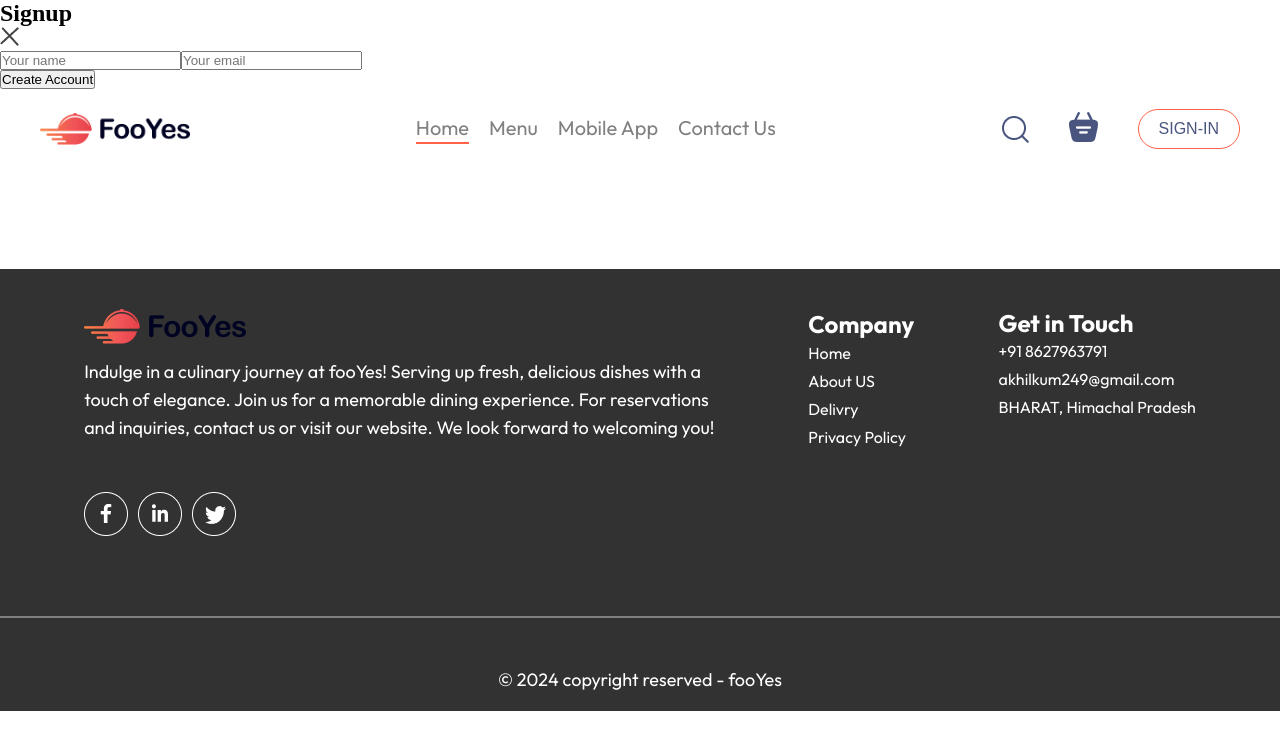
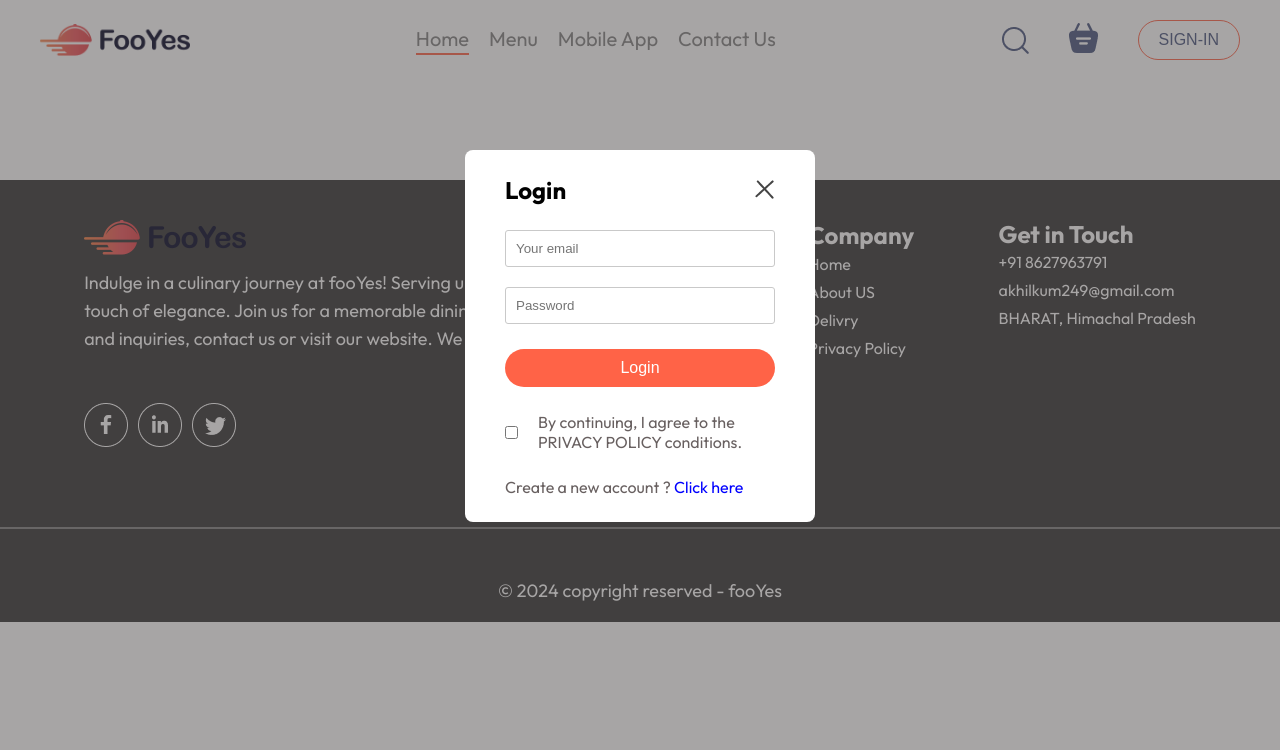
Before and after one commit to RenneManny/foo-yes, a React (Vite) app: page /order in a window 1280 px wide. Both pictures are taken after a click on the button "SIGN-IN". Shown: the top 750 px of the page. Built offline with nearby package versions, Linux system fonts and the light colour scheme.

Commit message:
form:added

```diff
--- a/src/App.jsx
+++ b/src/App.jsx
@@ -7,10 +7,10 @@ import Order from "./Pages/Orders/Order";
 import Footer from "./components/Footer/Footer";
 import Login from "./components/Login/Login";
 const App = () => {
-  const[login,setLogin]=useState(false)
+  const [login, setLogin] = useState(false);
   return (
     <>
-    {login?<Login showLogin={setLogin}/>:<></>}
+      {login ? <Login showLogin={setLogin} /> : <></>}
       <div className="app">
         <Navbar setLogin={setLogin} />
         <Routes>
--- a/src/components/Login/Login.css
+++ b/src/components/Login/Login.css
@@ -0,0 +1,71 @@
+.login {
+    position: absolute;
+    z-index: 1;
+    width: 100%;
+    height: 100%;
+    background-color: rgb(80, 76, 76, 0.5);
+    /* display: flex; */
+}
+
+.login-container {
+    /* align-items: center; */
+    width: 350px;
+    margin: 150px auto;
+    color: rgb(104, 96, 96);
+    background-color: white;
+    display: flex;
+    flex-direction: column;
+    gap: 25px;
+    padding: 25px 40px;
+    border-radius: 8px;
+    font-family: outfit;
+    font-size: 16px;
+    animation: fadeIn 0.8s;
+}
+
+.login-title {
+    /* text-align: center; */
+    display: flex;
+    align-items: center;
+    justify-content: space-between;
+    color: black;
+}
+
+.login-title img {
+    width: 20px;
+    cursor: pointer;
+}
+
+.inputs {
+    display: flex;
+    flex-direction: column;
+    gap: 20px;
+}
+
+.inputs input {
+    outline: none;
+    border: 1px solid #c9c9c9;
+    padding: 10px;
+    border-radius: 3px;
+}
+
+.login button {
+    background-color: transparent;
+    background-color: tomato;
+    font-size: 16px;
+    color: white;
+    border: none;
+    padding: 10px 20px;
+    border-radius: 50px;
+    cursor: pointer;
+}
+
+.login-condition {
+    display: flex;
+    gap: 20px;
+    align-items: center;
+}
+
+span {
+    color: blue;
+}
--- a/src/components/Login/Login.jsx
+++ b/src/components/Login/Login.jsx
@@ -1,27 +1,58 @@
-import React, { useState } from 'react'
-import "./Login.css"
-import { assets } from '../../assets/assets'
-function Login({showLogin}) {
-    const [currentState,useCurrentState]=useState("Signup")
+import React, { useState } from "react";
+import "./Login.css";
+import { assets } from "../../assets/assets";
+function Login({ showLogin }) {
+  const [currentState, setCurrentState] = useState("Login");
   return (
     <>
       <div className="login">
-        <form action="" className='login-container'>
-            <div className="login-title">
-                <h2>
-                {currentState}
-                </h2>
-                <img onClick={()=>showLogin(false)} src={assets.cross_icon} alt="" />
-            </div>
-            <div className="inputs">
-                <input type="text" placeholder='Your name ' required />
-                <input type="email" placeholder='Your email ' required />
-            </div>
-                <button>{currentState==="Signup"?"Create Account":"Login"}</button>
+        <form action="" className="login-container">
+          <div className="login-title">
+            <h2>{currentState}</h2>
+            <img
+              onClick={() => showLogin(false)}
+              src={assets.cross_icon}
+              alt=""
+            />
+          </div>
+          <div className="inputs">
+            {currentState === "Signup" && (
+              <input type="text" placeholder="Your name" required />
+            )}
+
+            <input type="email" placeholder="Your email" required />
+
+            <input type="password" placeholder="Password" required />
+
+            {currentState === "Signup" && (
+              <input type="password" placeholder="Confirm Password" required />
+            )}
+          </div>
+
+          <button>
+            {currentState === "Signup" ? "Create Account" : "Login"}
+          </button>
+
+          <div className="login-condition">
+            <input type="checkbox" required />
+            <p>By continuing, I agree to the PRIVACY POLICY conditions.</p>
+          </div>
+
+          {currentState === "Login" ? (
+            <p>
+              Create a new account ?{" "}
+              <span onClick={() => setCurrentState("Signup")}>Click here</span>
+            </p>
+          ) : (
+            <p>
+              Already have an account{" "}
+              <span onClick={() => setCurrentState("Login")}>Login here</span>
+            </p>
+          )}
         </form>
       </div>
     </>
-  )
+  );
 }
 
-export default Login
+export default Login;
--- a/src/components/Navbar/Navbar.css
+++ b/src/components/Navbar/Navbar.css
@@ -54,13 +54,15 @@
     border-bottom: 2px solid tomato;
     transform: rotate(360deg);
 }
+
 /* .menu-list .active:hover{
 
 } */
 .nav-search {
     position: relative;
 }
-.navbar a{
+
+.navbar a {
     text-decoration: none;
     color: grey;
     font-size: 20px;
@@ -122,6 +124,7 @@
         padding: 7px 20px;
         font-size: 15px;
     }
+
     .container {
         padding: 20px 20px;
 
```
Also changed, not shown: src/components/Footer/Footer.css (+7 -4 lines).
